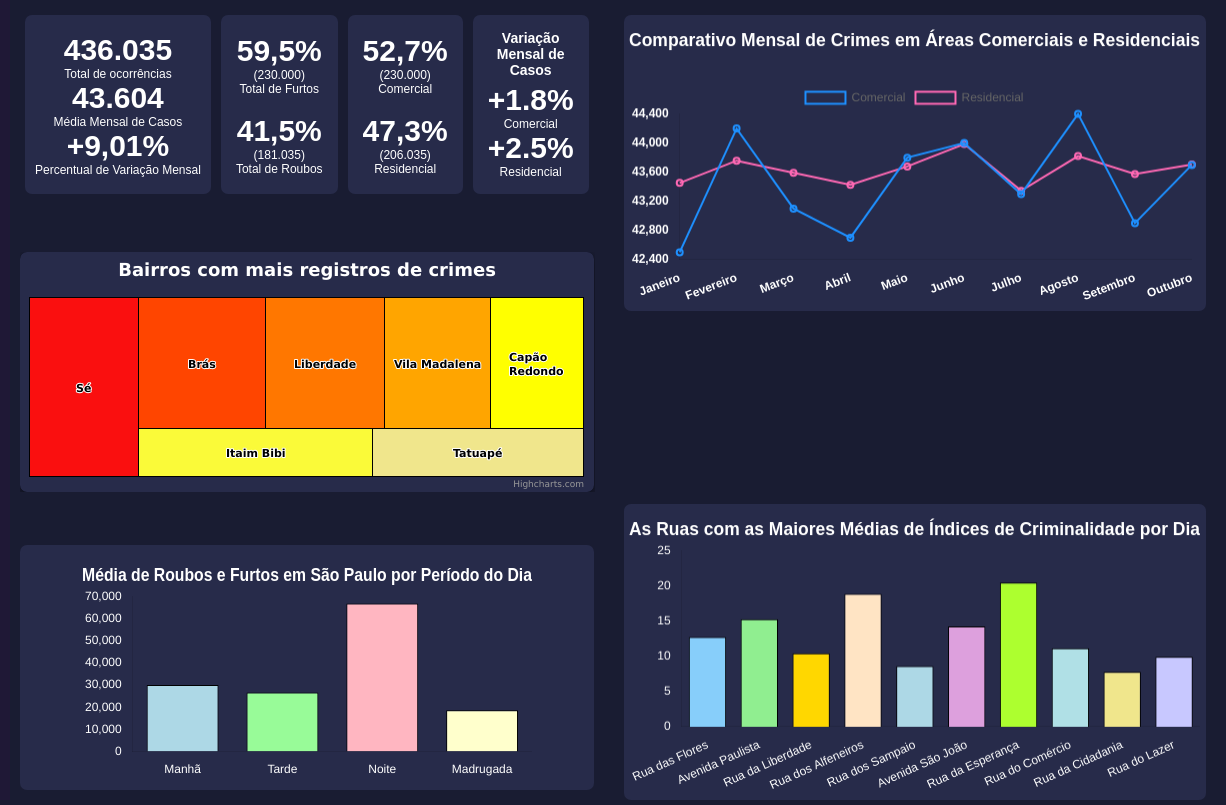
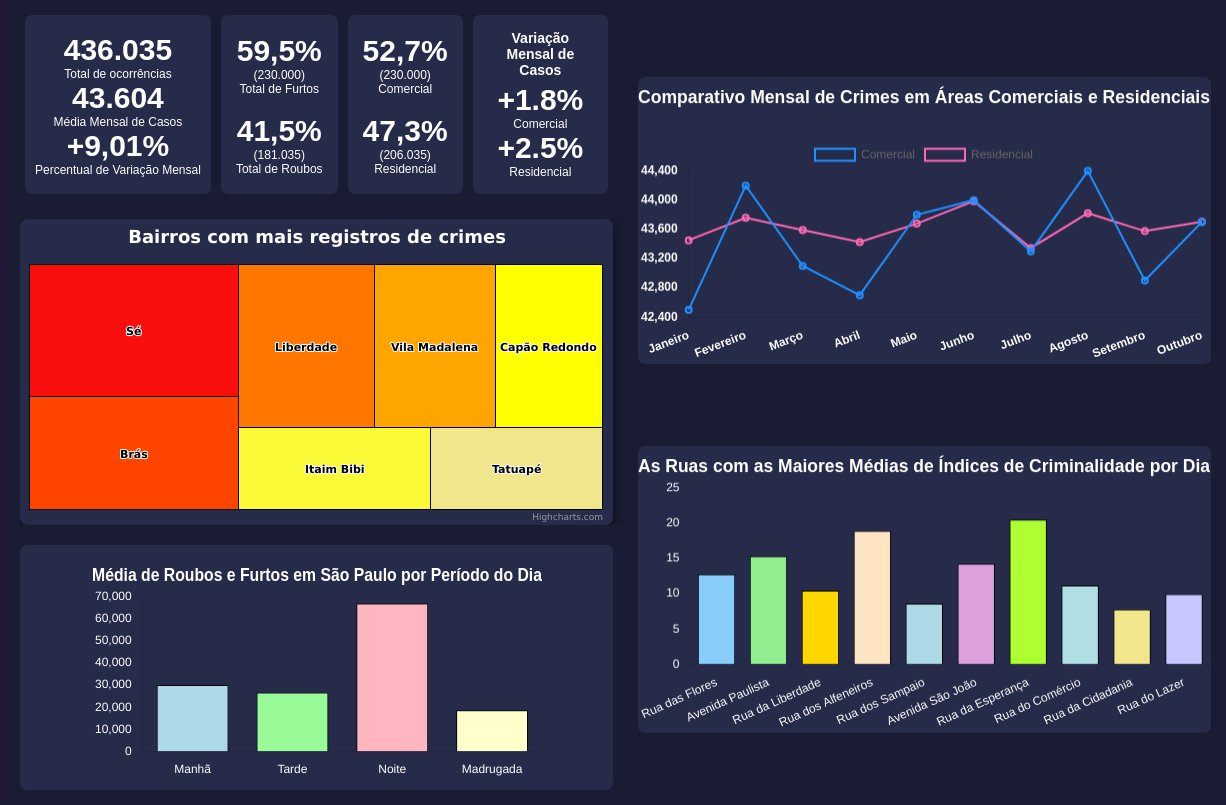
Before and after one commit to InfoTrack-SPTech/Site-Institucional, a website: page public/dashboard/dashboard.html in a window 1280 px wide. Shown: the full height of the page, 54-1280 px from the left. Drawn offline with nearby package versions, Linux system fonts and the light colour scheme; no server answers.

Commit message:
ajuste posicionamento dos gráficos

```diff
--- a/public/css/dashboards.css
+++ b/public/css/dashboards.css
@@ -206,10 +206,10 @@ p {
   height: 100%;
   display: flex;
   flex-direction: column;
-  justify-content: space-between;
+  justify-content:space-evenly;
   overflow: hidden;
   align-items: center;
-  margin: 5px;
+  margin-top: 5px;
 }
 
 .graficoLaterais {
@@ -219,9 +219,8 @@ p {
   background-color:#272B4A;
   margin-left: 3px;
   /* border-radius: 5%; */
-  padding: 5px;
   border-radius: 7px;
-  margin: 5px;
+  margin: 10px;
 }
 
 .primeiroBox {
@@ -238,10 +237,12 @@ p {
 
 .secMeio {
   display: flex;
-  width: 96.8%;
+  width: 100%;
   height: 30%;
   margin-left: 10px;
   justify-content: space-between;
+  background-color: red;
+  padding: 10px;
 }
 
 .secBaixo {
@@ -303,3 +304,11 @@ p {
   font-size: 18px;
   font-weight: bold;
 }
+
+#containerTreemap{
+  width: 100%;
+  height: 100%;
+  display: flex;
+  align-items: center;
+  margin: 10px;
+}
--- a/public/dashboard/dashboard.html
+++ b/public/dashboard/dashboard.html
@@ -82,10 +82,9 @@
 
         </section>
 
-        <section class="secMeio">
-          <div id="graficoMeio"></div>
-          <div id="containerTreemap" style="width: 100%; height: 24g0px;"></div>
-        </section>
+
+          <div id="containerTreemap"></div>
+
 
         <section class="secBaixo">
           <div class="graficoBaixo"><canvas id="myChart3"></canvas></div>
```
